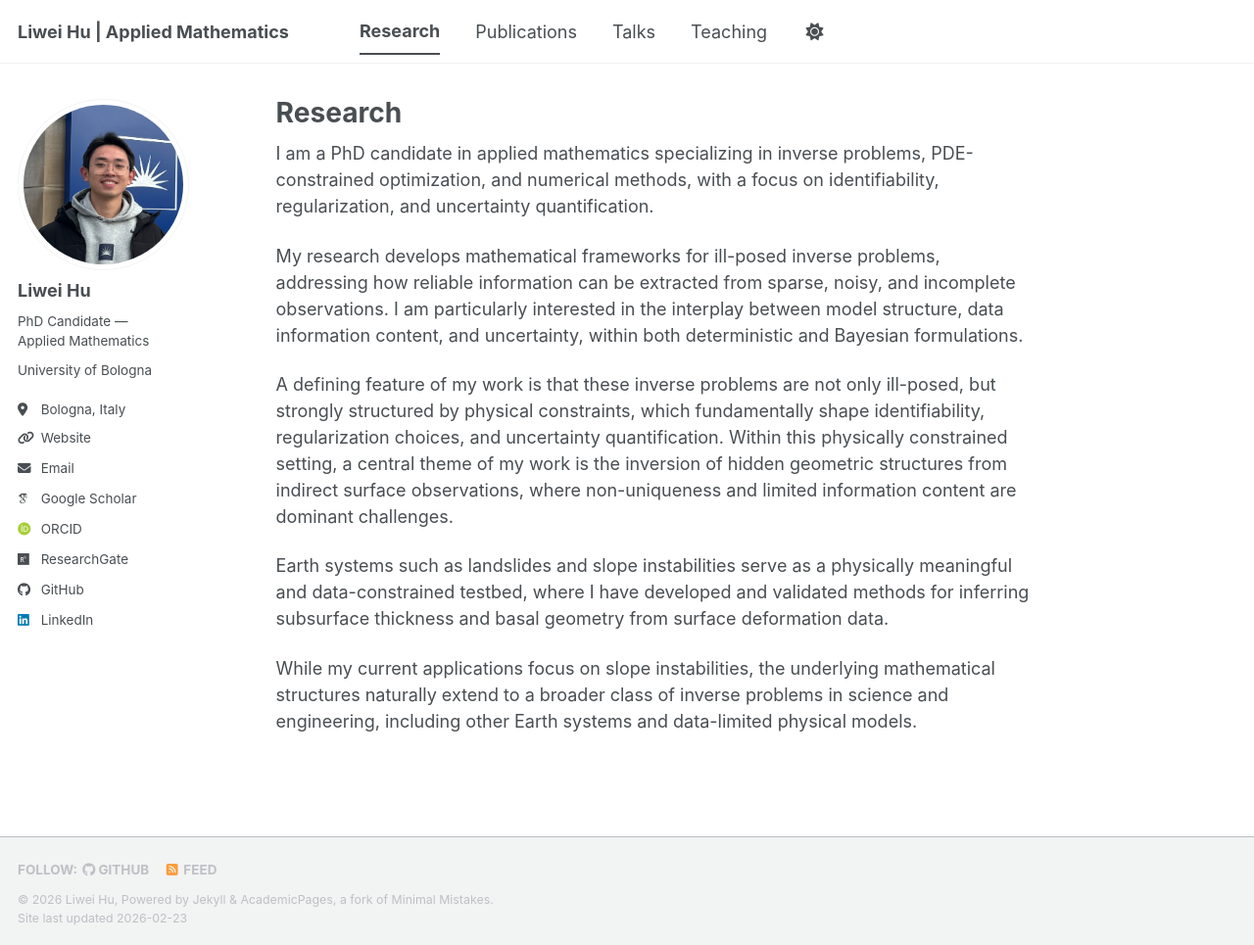
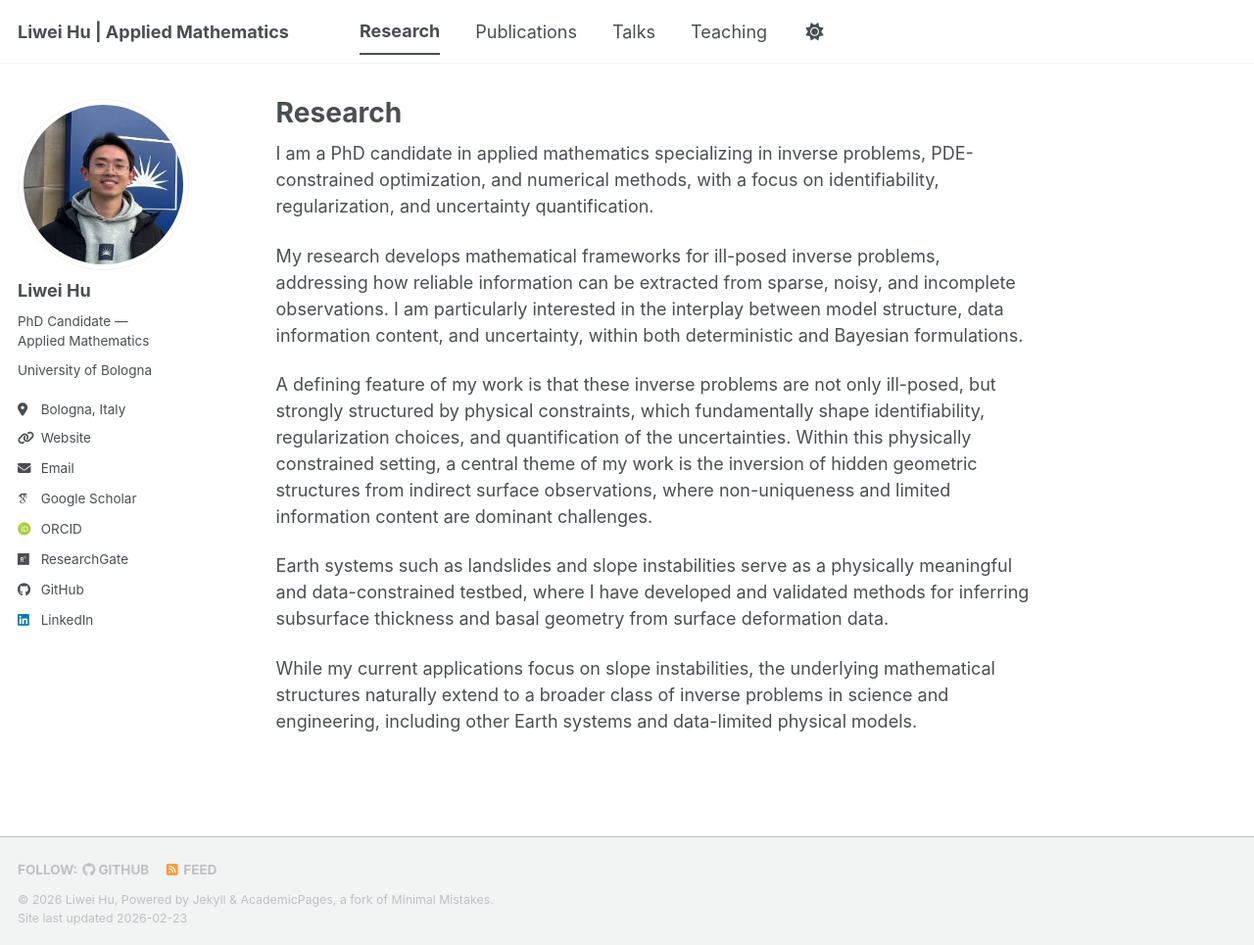
Before and after one commit to liweihu2/liweihu2.github.io, a Jekyll site: the page built from _pages/research.md, in a window 1280 px wide and 965 px high. Shown: the whole window at 98% size. Built offline with Jekyll 4.4.1, drawn with Linux system fonts in a browser that asks for light colours; some web fonts are replaced; a script bundle is joined from its source files by our own code; library files that are not in the unit come from our copies.

Commit message:
research

```diff
--- a/_pages/research.md
+++ b/_pages/research.md
@@ -9,7 +9,7 @@ I am a PhD candidate in applied mathematics specializing in inverse problems, PD
 
 My research develops mathematical frameworks for ill-posed inverse problems, addressing how reliable information can be extracted from sparse, noisy, and incomplete observations. I am particularly interested in the interplay between model structure, data information content, and uncertainty, within both deterministic and Bayesian formulations.
 
-A defining feature of my work is that these inverse problems are not only ill-posed, but strongly structured by physical constraints, which fundamentally shape identifiability, regularization choices, and uncertainty quantification. Within this physically constrained setting, a central theme of my work is the inversion of hidden geometric structures from indirect surface observations, where non-uniqueness and limited information content are dominant challenges.
+A defining feature of my work is that these inverse problems are not only ill-posed, but strongly structured by physical constraints, which fundamentally shape identifiability, regularization choices, and quantification of the uncertainties. Within this physically constrained setting, a central theme of my work is the inversion of hidden geometric structures from indirect surface observations, where non-uniqueness and limited information content are dominant challenges.
 
 Earth systems such as landslides and slope instabilities serve as a physically meaningful and data-constrained testbed, where I have developed and validated methods for inferring subsurface thickness and basal geometry from surface deformation data.
 
```
